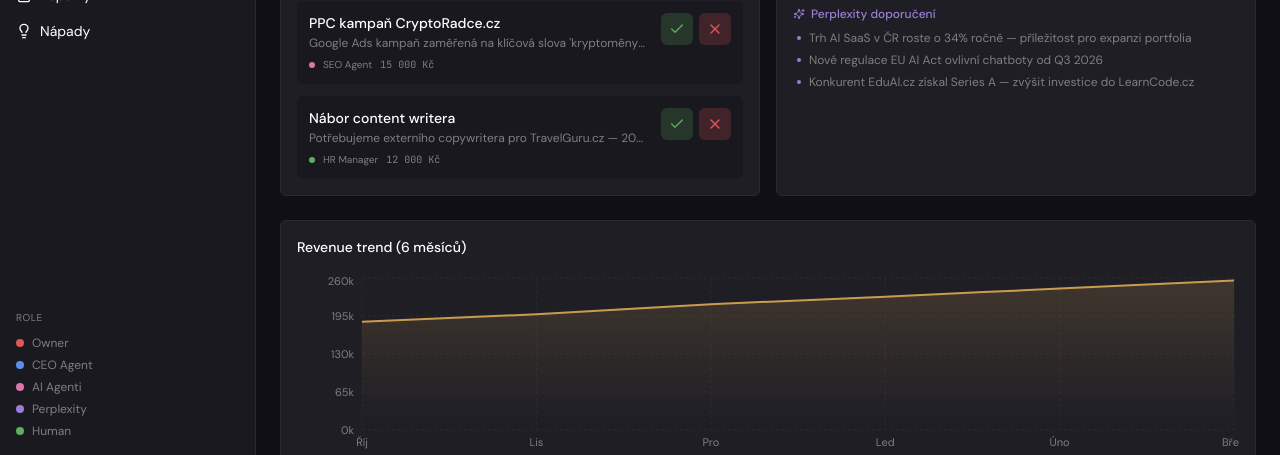
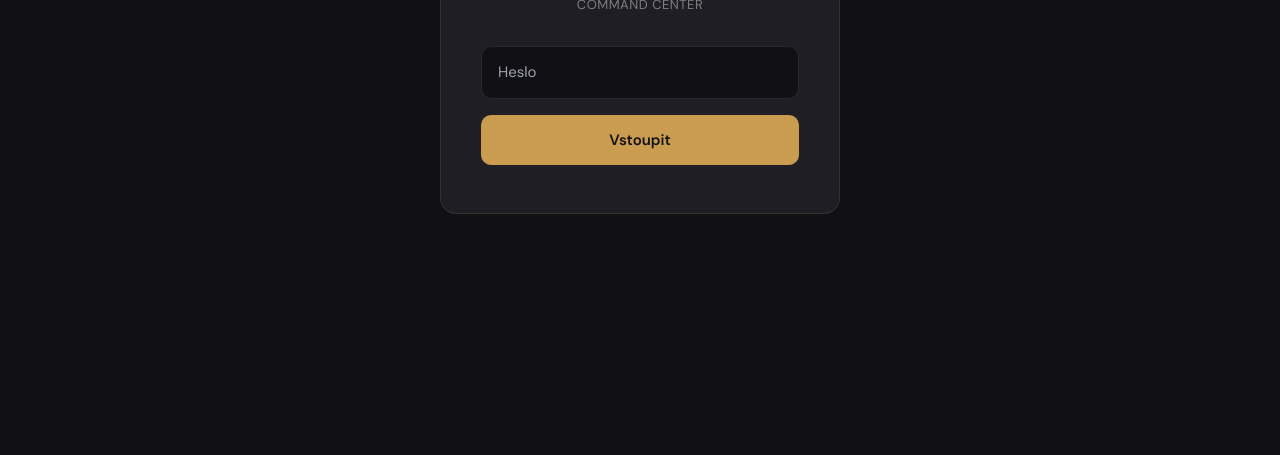
Before and after one commit to lucas-expert/theaiholding, a plain HTML site: page index.html in a window 1280 px wide. Shown: the part 345-800 px from the top of the page. Drawn offline with Linux system fonts and the light colour scheme.

Commit message:
Add login gate with password protection

```diff
--- a/index.html
+++ b/index.html
@@ -25,6 +25,41 @@
     <link rel="stylesheet" crossorigin href="./assets/index-D1oVvaDp.css">
   </head>
   <body>
-    <div id="root"></div>
+    <!-- Login Gate -->
+    <div id="login-gate" style="display:flex;align-items:center;justify-content:center;min-height:100vh;background:#111015;font-family:'DM Sans',sans-serif;">
+      <div style="background:#1F1E25;border-radius:16px;padding:48px 40px;max-width:400px;width:90%;text-align:center;border:1px solid rgba(202,156,79,0.15);">
+        <div style="font-family:'Instrument Serif',serif;font-size:28px;color:#CA9C4F;margin-bottom:8px;">AI Holding</div>
+        <div style="font-size:13px;color:#7F7F81;margin-bottom:32px;letter-spacing:0.5px;">COMMAND CENTER</div>
+        <form id="login-form" onsubmit="return checkPass()">
+          <input id="pass-input" type="password" placeholder="Heslo" autocomplete="current-password"
+            style="width:100%;padding:14px 16px;background:#111015;border:1px solid rgba(255,255,255,0.1);border-radius:10px;color:#fff;font-size:15px;font-family:'DM Sans',sans-serif;outline:none;box-sizing:border-box;margin-bottom:16px;transition:border-color 0.2s;"
+            onfocus="this.style.borderColor='rgba(202,156,79,0.5)'" onblur="this.style.borderColor='rgba(255,255,255,0.1)'">
+          <div id="login-error" style="color:#E05555;font-size:13px;margin-bottom:12px;display:none;">Nesprávné heslo</div>
+          <button type="submit" style="width:100%;padding:14px;background:#CA9C4F;color:#111015;border:none;border-radius:10px;font-size:15px;font-weight:600;font-family:'DM Sans',sans-serif;cursor:pointer;transition:opacity 0.2s;"
+            onmouseover="this.style.opacity='0.85'" onmouseout="this.style.opacity='1'">Vstoupit</button>
+        </form>
+      </div>
+    </div>
+    <div id="root" style="display:none;"></div>
+    <script>
+      // Simple hash check — not military-grade, but blocks casual access
+      var H='a]Kp9#Qx';
+      function checkPass(){
+        var p=document.getElementById('pass-input').value;
+        if(p===atob('YWlob2xkaW5nMjAyNg==')){
+          sessionStorage.setItem('_ah_auth','1');
+          showApp();
+        } else {
+          document.getElementById('login-error').style.display='block';
+          document.getElementById('pass-input').style.borderColor='#E05555';
+        }
+        return false;
+      }
+      function showApp(){
+        document.getElementById('login-gate').style.display='none';
+        document.getElementById('root').style.display='block';
+      }
+      if(sessionStorage.getItem('_ah_auth')==='1') showApp();
+    </script>
   </body>
 </html>
```
